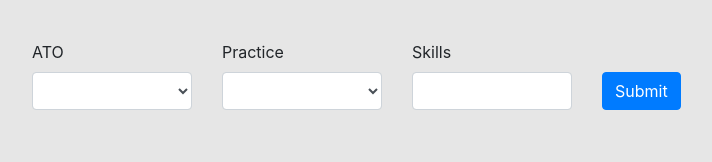
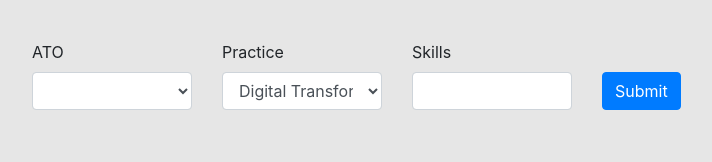
Before and after one commit to sogetiprofileteam/profile, an Angular app in the folder ui/: page /search in a window 1280 px wide. Shown: the top 162 px of the page, without its empty margins (53-765 px from the left). Built offline with nearby package versions, Linux system fonts and the light colour scheme.

Commit message:
added a practice service

```diff
--- a/ui/src/app/search/search.component.html
+++ b/ui/src/app/search/search.component.html
@@ -15,11 +15,7 @@
         <select class="form-control"
                 id="employeePractice"
                 [(ngModel)]="search.practice" name="practice">
-          <option value="act">ACT</option>
-          <option value="analytics">BI & Analytics</option>
-          <option value="cloud">Cloud</option>
-          <option value="testing">Testing</option>
-          <option value="dt">DT</option>
+          <option *ngFor="let practice of practices" value="practice">{{practice}}</option>
         </select>
       </div>
       <div class="col-12 col-md-2 form-group">
--- a/ui/src/app/search/search.component.ts
+++ b/ui/src/app/search/search.component.ts
@@ -3,6 +3,7 @@ import { Component, OnInit } from '@angular/core';
 import { SearchService } from './search.service';
 import { Search } from '../models/search';
 import { Profile } from '../models/profile';
+import { PracticeService } from '../shared/services/practice.service';
 
 @Component({
   selector: 'app-search',
@@ -11,12 +12,14 @@ import { Profile } from '../models/profile';
 })
 export class SearchComponent implements OnInit {
 
+  public practices: string[];
   public search: Search = new Search();
   public results: Profile[] = [];
   public searchSkills = '';
-  constructor(public searchService: SearchService) { }
+  constructor(public searchService: SearchService, private practiceService: PracticeService) { }
 
-  ngOnInit() {
+  async ngOnInit() {
+    this.practices = await this.practiceService.get().toPromise();
   }
 
   async onSubmit() {
```
